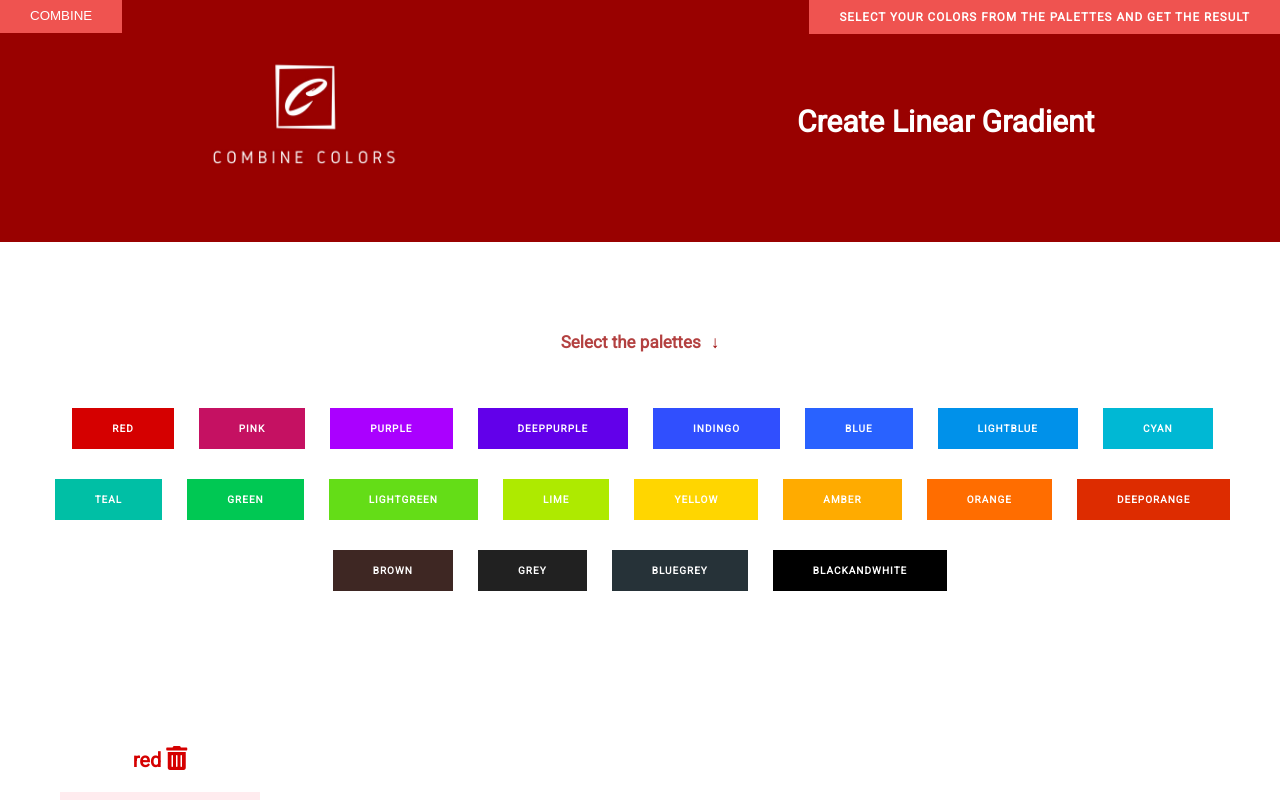
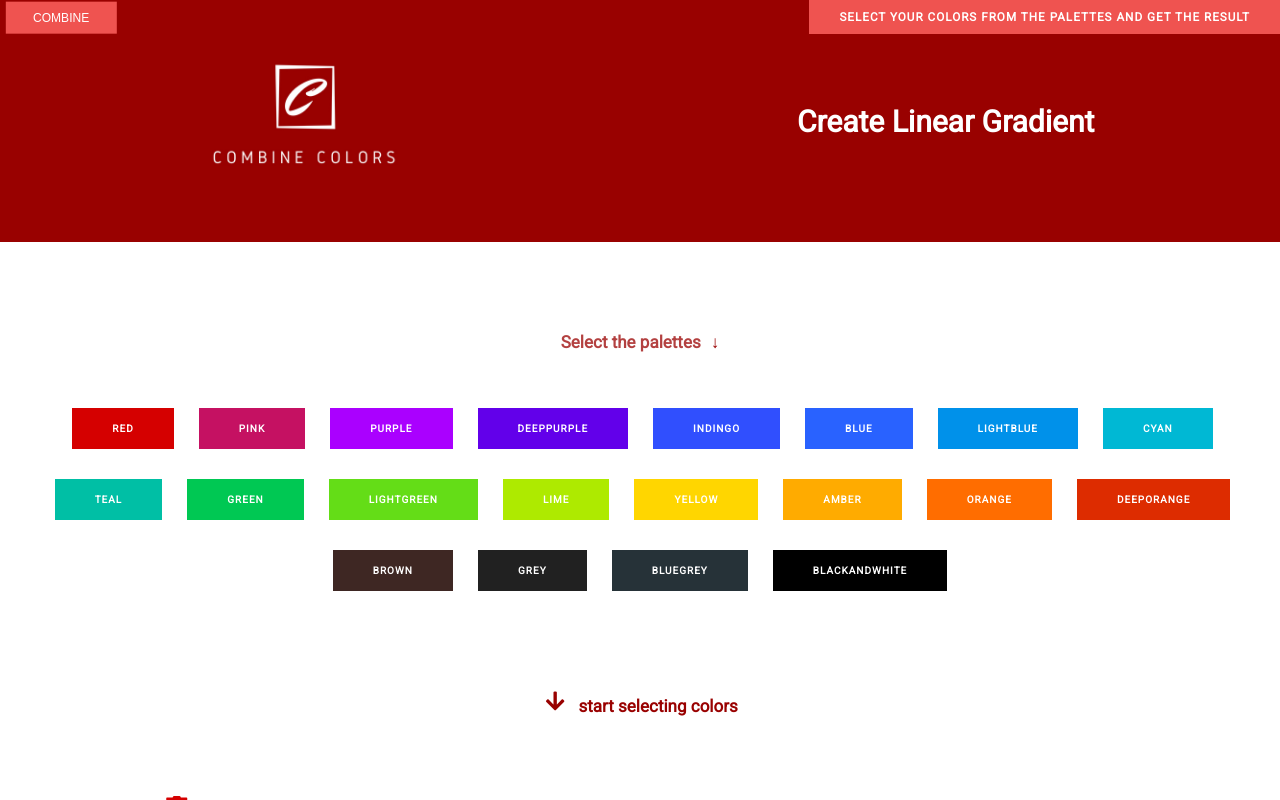
Before and after one commit to Gillis86/create-css-gradients-react-app, a React app: page / in a window 1280 px wide. Both pictures are taken after a click on the element "RED". Shown: the top 800 px of the page. Built offline with nearby package versions, Linux system fonts and the light colour scheme.

Commit message:
set scroll button

```diff
--- a/src/App.js
+++ b/src/App.js
@@ -171,11 +171,12 @@ hideResult(){
 }
   render() {
     let palettesRendering = null;
-    let result = null
+    let result = null;
+    let ScrollBtn = null;
     if(this.state.palettes.length !== 0){
       const palettes = this.state.palettes
       palettesRendering = (
-        <div className="palettes">
+        <div ref="palettes" className="palettes">
         <div className="palettes__heading">
           <h3>Select your colors from the palettes and get the result</h3>
         </div>
@@ -195,6 +196,25 @@ hideResult(){
         </button>
         </div>
       );
+      ScrollBtn = (
+        <div className="scroll"
+        onClick={
+          ()=> {
+            console.log(this.refs.palettes)
+            const palettesDOMRef = this.refs.palettes
+            const pos = palettesDOMRef.offsetTop
+            window.scrollTo({
+            top:pos,
+            behavior:'smooth'
+          })
+        }
+        }
+        >
+          <i className="fas fa-arrow-down scroll__icon fa-3x"></i>
+          <span>start selecting colors</span>
+
+        </div>
+      )
     }
 
     if(this.state.showResult){
@@ -227,6 +247,7 @@ hideResult(){
         }}
         />
         <main className="main">
+        {ScrollBtn}
         {palettesRendering}
         {result}
         </main>
--- a/src/App.scss
+++ b/src/App.scss
@@ -81,6 +81,7 @@
      top:0;
      left:0;
      z-index:999999;
+     animation: pulse__btn 2s infinite;
       border:none;
           background: #ef5350;
           padding:1rem 3rem;
@@ -96,3 +97,47 @@
           }
     }
   }
+
+
+  .scroll{
+    color:#990100;
+    margin-bottom:2rem;
+    font-weight: bold;
+    & span{
+      margin-left:1rem;
+      font-size:1.7rem;
+    }
+
+    &__icon{
+      animation: pulse 2s infinite;
+      transition: transform .2s;
+      cursor:pointer;
+    }
+  }
+
+  @keyframes pulse{
+    0%{
+      transform:scale(1.4)
+    }
+
+    50%{
+      transform:scale(.7)
+    }
+
+    100%{
+      transform: scale(1.4)
+    }
+  }
+  @keyframes pulse__btn{
+    0%{
+      transform:scale(1.1)
+    }
+
+    50%{
+      transform:scale(.9)
+    }
+
+    100%{
+      transform: scale(1.1)
+    }
+  }
```
